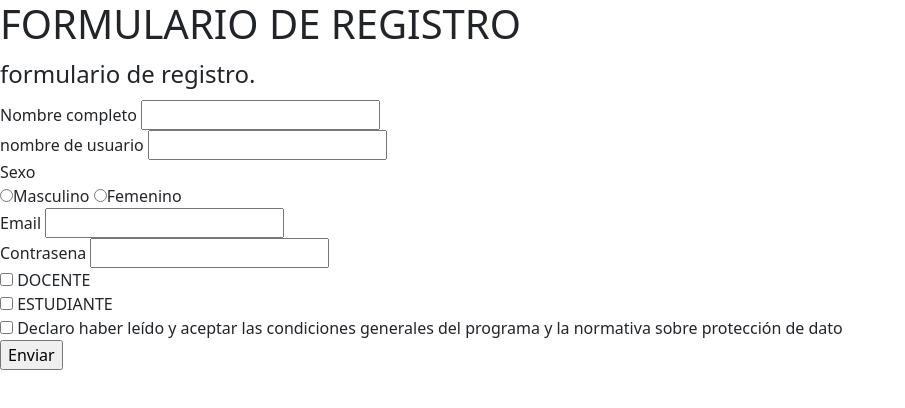
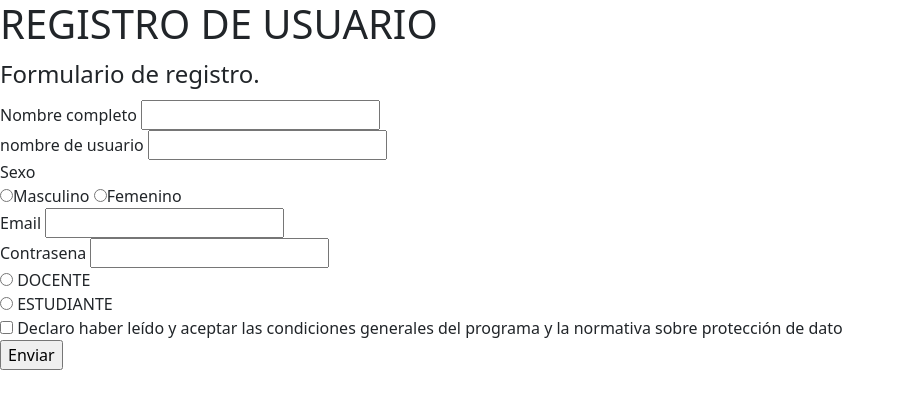
Before and after one commit to victaum1/notas_ur, a plain HTML site: page registro.html in a window 1280 px wide. Shown: the whole page, without its empty margins (0-905 px from the left). Drawn offline with Linux system fonts and the light colour scheme.

Commit message:
Modificando login y registro

```diff
--- a/registro.html
+++ b/registro.html
@@ -10,10 +10,10 @@
 </head>
 <body>
   <h1>
-    FORMULARIO DE REGISTRO
+    REGISTRO DE USUARIO
   </h1>
   <form action="" method="get">
-    <fieldset><legend>formulario de registro.</legend>
+    <fieldset><legend>Formulario de registro.</legend>
         <label for="">Nombre completo</label>
         <input type="text" name="" id="">
         <br>
@@ -31,9 +31,9 @@
         <label for="">Contrasena</label>
         <input type="password" name="" id="">
         <br>
-        <input type="checkbox" name="" id=""> DOCENTE
+        <input type="radio" name="rol" id=""> DOCENTE
         <br>
-        <input type="checkbox" name="" id=""> ESTUDIANTE
+        <input type="radio" name="rol" id=""> ESTUDIANTE
         <br>
         <input type="checkbox" name="" id=""> <a href="condiciones.html"></a> Declaro haber leído y aceptar las condiciones generales del programa y la normativa sobre protección de dato
       <br>
```
Also changed, not shown: login.html (+1 -1 lines).
